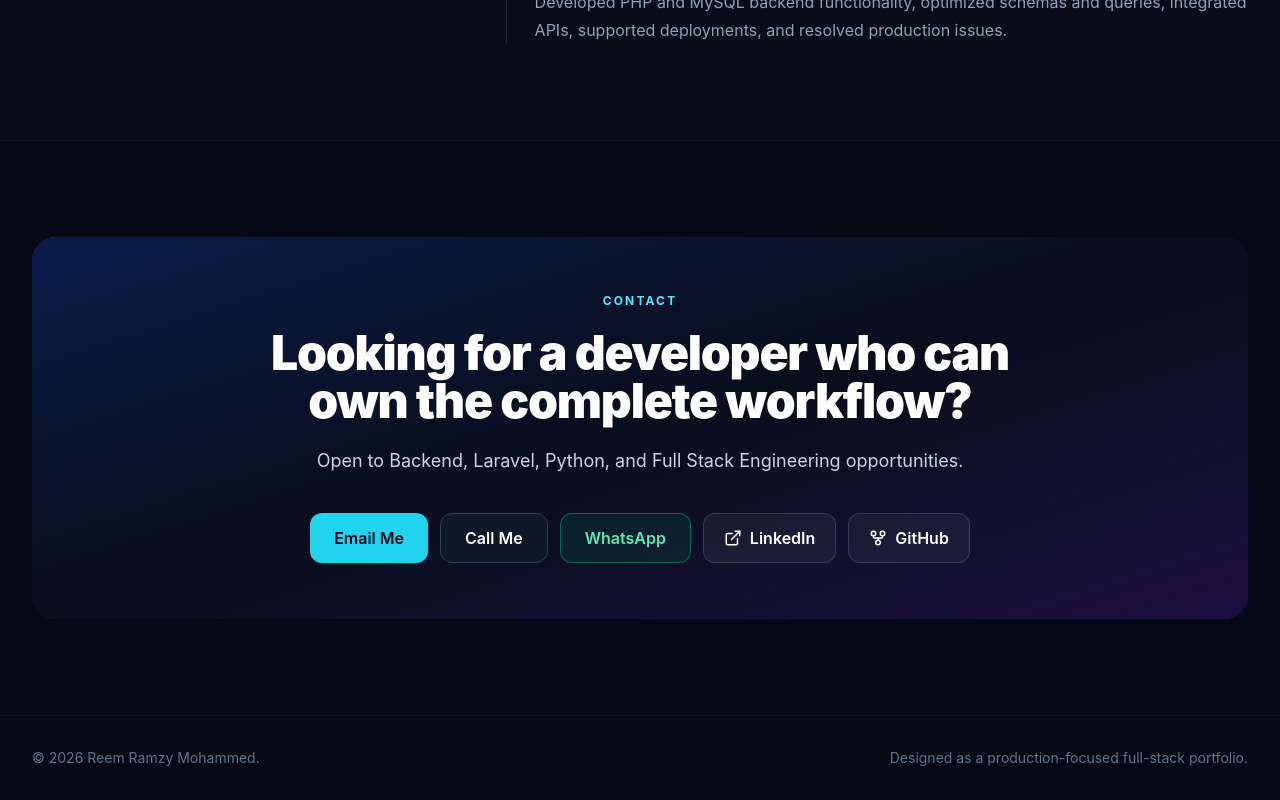
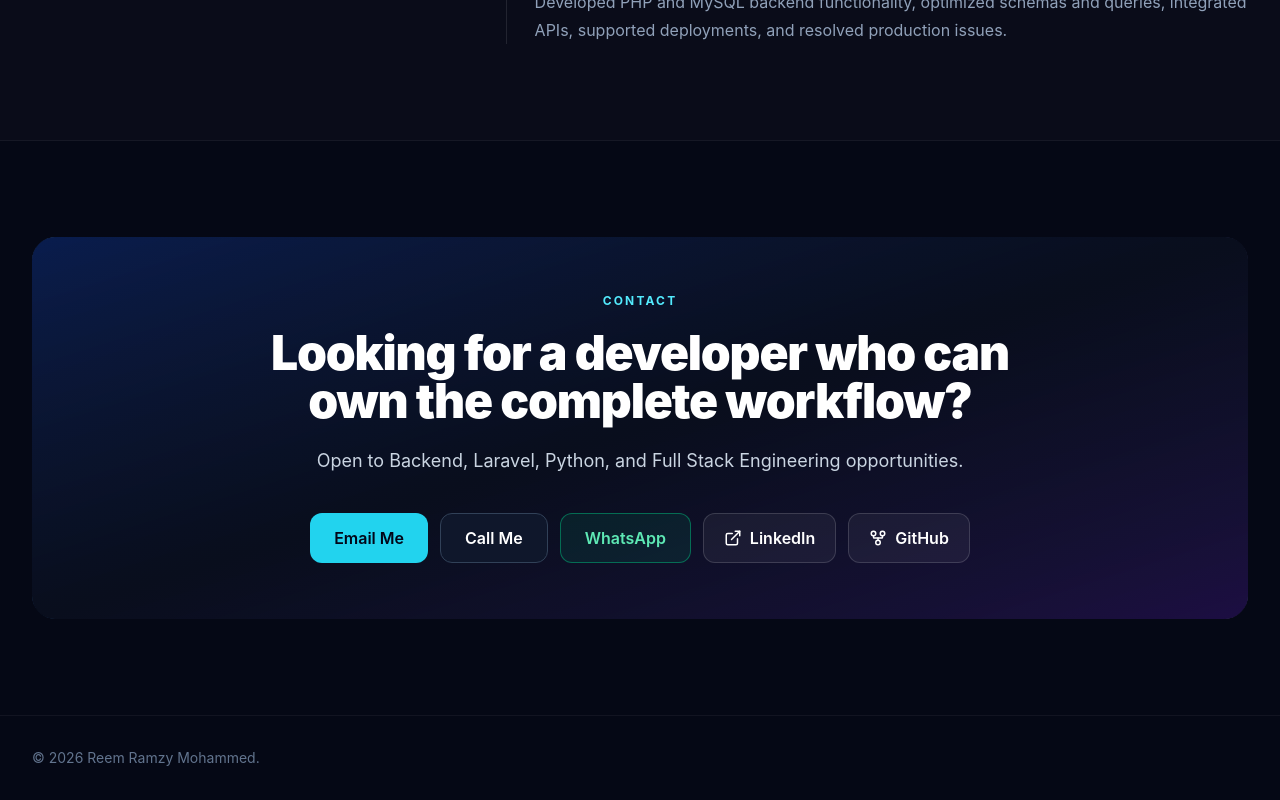
Before and after one commit to ReemRamzy/ReemRamzy.github.io, a Vue app: page / in a window 1280 px wide. Shown: the part 5735-6535 px from the top of the page. Built offline with nearby package versions, Linux system fonts and the light colour scheme.

Commit message:
remove comments

```diff
--- a/src/App.vue
+++ b/src/App.vue
@@ -547,7 +547,6 @@ const experience = [
       <div
         class="mx-auto flex max-w-7xl flex-col justify-between gap-3 px-5 text-sm text-slate-500 sm:flex-row lg:px-8">
         <p>© {{ new Date().getFullYear() }} Reem Ramzy Mohammed.</p>
-        <p>Designed as a production-focused full-stack portfolio.</p>
       </div>
     </footer>
   </main>
```
